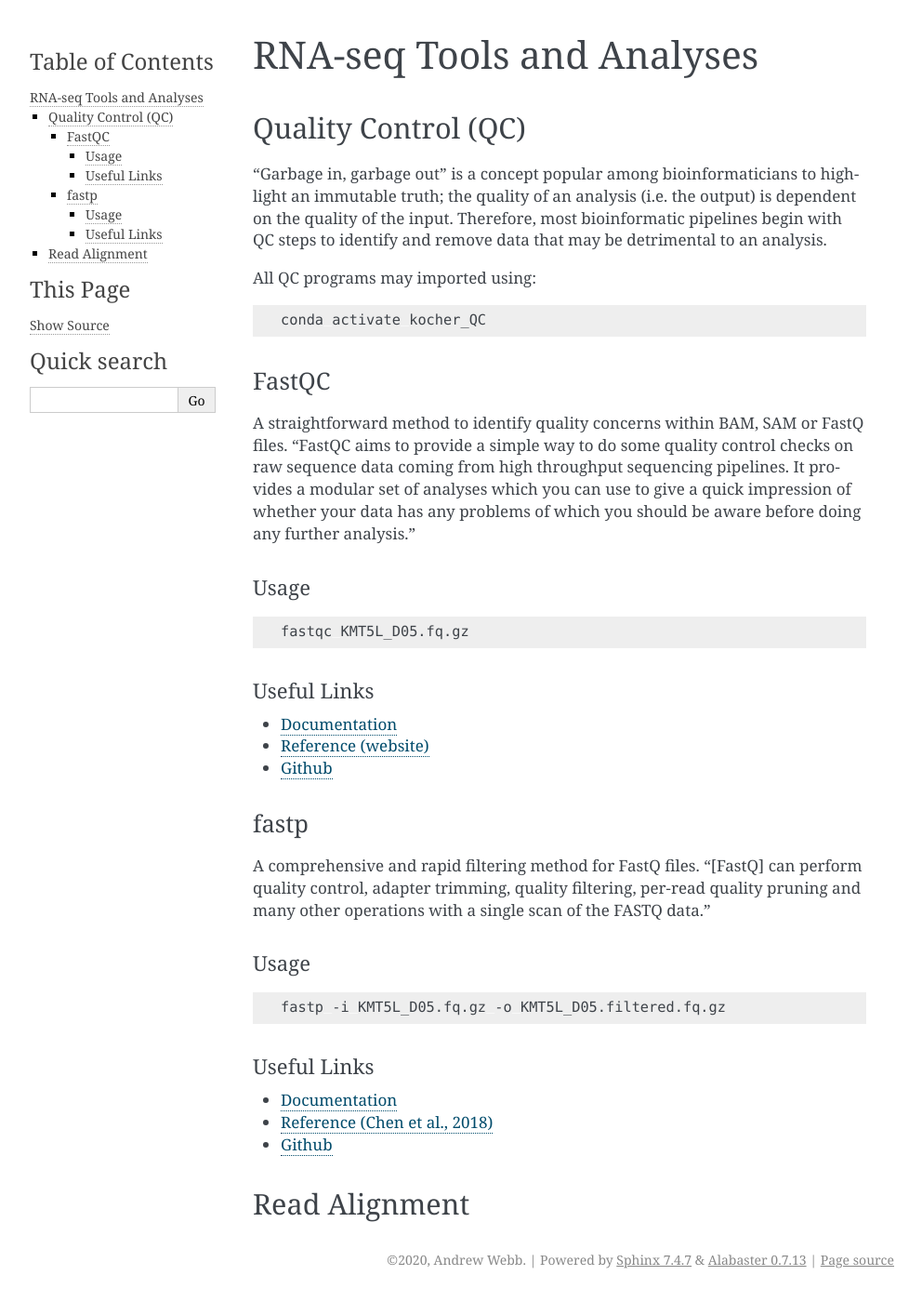
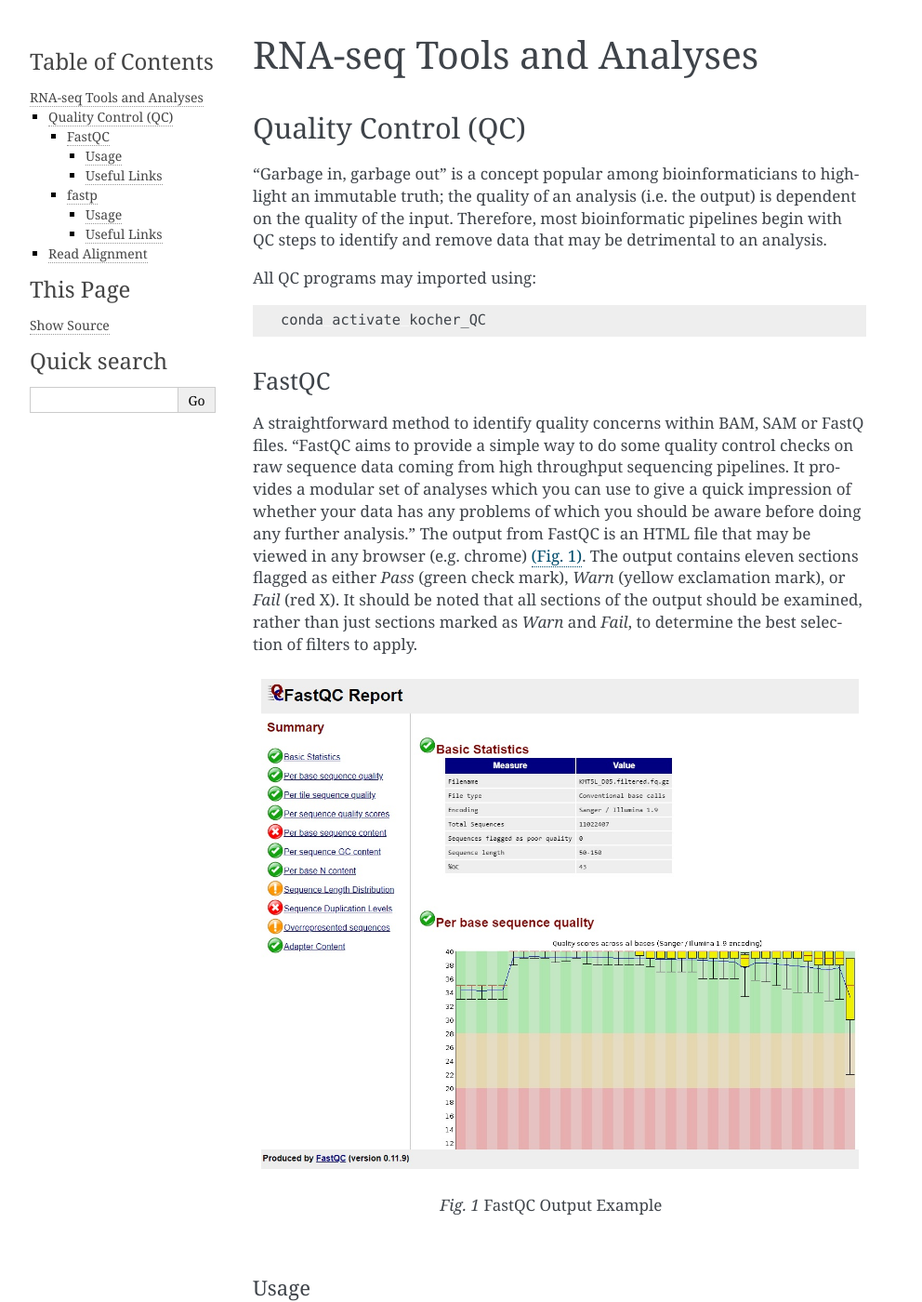
Before and after one commit to kocherlab/kocher_guides, a Sphinx documentation site: the page built from docs/Guides/RNAseq.rst, in a window 1280 px wide and 1400 px high. Shown: the whole window at 93% size, without its empty margins (148-1140 px from the left). Built offline with Sphinx 7.4.7, drawn with Linux system fonts in a browser that asks for light colours.

Commit message:
Adding text

```diff
--- a/docs/Guides/RNAseq.rst
+++ b/docs/Guides/RNAseq.rst
@@ -16,13 +16,23 @@ All QC programs may imported using:
 
 FastQC
 ======
-A straightforward method to identify quality concerns within BAM, SAM or FastQ files. “FastQC aims to provide a simple way to do some quality control checks on raw sequence data coming from high throughput sequencing pipelines. It provides a modular set of analyses which you can use to give a quick impression of whether your data has any problems of which you should be aware before doing any further analysis.”
+A straightforward method to identify quality concerns within BAM, SAM or FastQ files. “FastQC aims to provide a simple way to do some quality control checks on raw sequence data coming from high throughput sequencing pipelines. It provides a modular set of analyses which you can use to give a quick impression of whether your data has any problems of which you should be aware before doing any further analysis.” The output from FastQC is an HTML file that may be viewed in any browser (e.g. chrome) :numref:`(Fig. %s) <fastQC_fig>`. The output contains eleven sections flagged as either *Pass* (green check mark), *Warn* (yellow exclamation mark), or *Fail* (red X). It should be noted that all sections of the output should be examined, rather than just sections marked as *Warn* and *Fail*, to determine the best selection of  filters to apply.
+
+.. figure:: RNA_seq/fastQC.jpg
+    :width: 100%
+    :align: center
+    :figclass: align-center
+    :name: fastQC_fig
+
+    FastQC Output Example
+
 
 Usage
 -----
 .. code-block:: bash
    :name: FastQC
 
+   # Test
    fastqc KMT5L_D05.fq.gz
 
 Useful Links
```
Also changed, not shown: docs/Guides/RNA_seq/fastQC.jpg (added).
